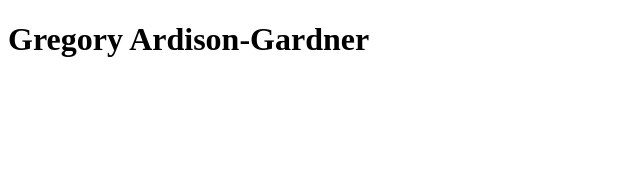
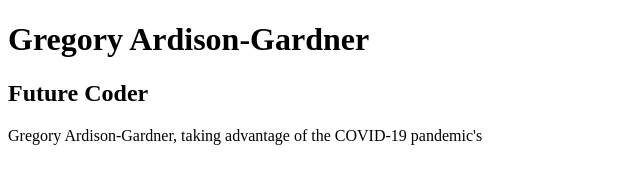
Before and after one commit to Ardison-Gardner/html101_project, a plain HTML site: page index.html in a window 1280 px wide. Shown: the whole page, without its empty margins (0-640 px from the left). Drawn offline with Linux system fonts and the light colour scheme.

Commit message:
Correction.

```diff
--- a/index.html
+++ b/index.html
@@ -1,4 +1,5 @@
 <!DOCTYPE html>
+<html>
   <head>
     <title>Gregory's Page</title>
   </head>
@@ -6,5 +7,12 @@
     <h1>
       Gregory Ardison-Gardner
     </h1>
+    <h2>
+      Future Coder
+    </h2>
+    <p>
+      Gregory Ardison-Gardner, taking advantage of the COVID-19 pandemic's
+    </p>
+    <div></div>
   </body>
 </html>
```
Lines whose indentation alone changed are shown as unchanged.
